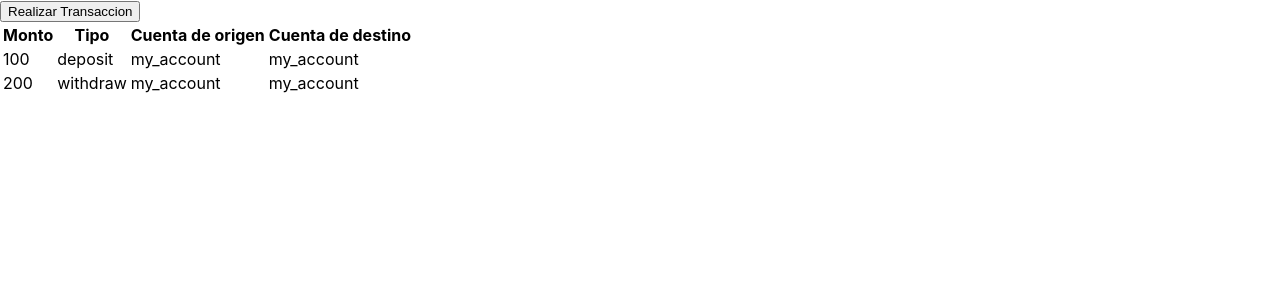
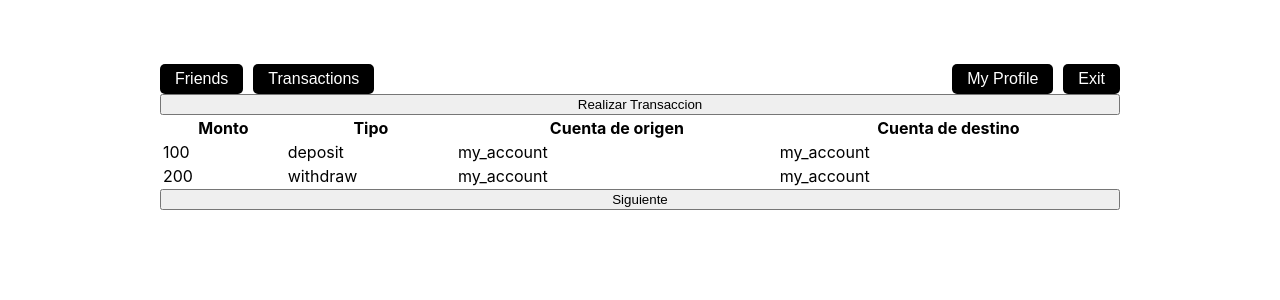
Before and after one commit to ChurrisBoys/seguridad_tarea_churris_banca, a React (Create React App) app in the folder client/: page /banking in a window 1280 px wide. Shown: the top 300 px of the page. Built offline with nearby package versions, Linux system fonts and the light colour scheme.

Commit message:
Adds paging, layout and navbar support for consistency

```diff
--- a/client/src/components/Banking/BankingFeed.js
+++ b/client/src/components/Banking/BankingFeed.js
@@ -1,4 +1,7 @@
 import React from "react";
+import Layout from "../Common/Layout";
+
+const pageSize = 2;
 
 
 const transactions = [
@@ -13,13 +16,38 @@ const transactions = [
         type: "withdraw",
         sourceAccount: "my_account",
         destinationAccount: "my_account"
+    },
+    {
+        amount: 300,
+        type: "deposit",
+        sourceAccount: "my_account",
+        destinationAccount: "my_account"
+    },
+    {
+        amount: 400,
+        type: "withdraw",
+        sourceAccount: "my_account",
+        destinationAccount: "my_account"
     }
 ];
 
 
+function SliceTransactions(page, pageSize) {
+    const startIndex = (page - 1) * pageSize;
+    const endIndex = startIndex + pageSize;
+    return transactions.slice(startIndex, endIndex);
+
+}
+
 function CreateTransactionButton() {
     return (
         <button className="btn btn-primary">Realizar Transaccion</button>
+    );
+}
+
+function NextPageButton({ page, setPage }) {
+    return (
+        <button className="btn btn-primary" onClick={() => { setPage((page % pageSize) + 1) }}>Siguiente</button>
     );
 }
 
@@ -54,15 +82,22 @@ function TransactionTable({ transactions }) {
     );
 }
 
-function BankingFeed({ transactions }) {
+function BankingFeed({ transactions, page, setPage }) {
     return (
         <div>
-            {CreateTransactionButton()}
-            <TransactionTable transactions={transactions} />
+            <Layout>
+                {CreateTransactionButton()}
+                <TransactionTable transactions={transactions} />
+                {NextPageButton({ page, setPage })}
+            </Layout>
         </div>
     );
 }
 
 export default function Banking() {
-    return <BankingFeed transactions={transactions} />;
+    const [page, setPage] = React.useState(1);
+    const transactions = SliceTransactions(page, pageSize);
+
+
+    return <BankingFeed transactions={transactions} page={page} setPage={setPage} />;
 }
--- /dev/null
+++ b/client/src/components/Common/Layout.css
@@ -0,0 +1,8 @@
+.Layout {
+    display: flex;
+    flex-direction: column;
+    width: 100%;
+    max-width: 960px;
+    margin: 0 auto;
+    margin-top: 5%;
+}
--- /dev/null
+++ b/client/src/components/Common/Layout.js
@@ -0,0 +1,14 @@
+import React from 'react';
+import Navbar from './Navbar';
+import './Layout.css';
+
+const Layout = ({ children }) => {
+  return (
+    <div className='Layout'>
+      <Navbar />
+      {children}
+    </div>
+  );
+};
+
+export default Layout;
--- /dev/null
+++ b/client/src/components/Common/Navbar.css
@@ -0,0 +1,22 @@
+
+.top-buttons {
+    display: flex;
+    justify-content: space-between;
+    width: 100%;
+}
+
+.buttons-left,
+.buttons-right {
+    display: flex;
+}
+
+.button {
+    padding: 6px 15px;
+    font-size: 16px;
+    background-color: black;
+    color: white;
+    border: none;
+    border-radius: 5px;
+    cursor: pointer;
+    margin-right: 10px;
+}
--- /dev/null
+++ b/client/src/components/Common/Navbar.js
@@ -0,0 +1,36 @@
+import React from "react";
+import { useNavigate } from "react-router-dom";
+
+import "./Navbar.css";
+
+
+
+function Navbar() {
+
+    const navigate = useNavigate();
+
+    const handleExit = () => {
+        navigate('/');
+    };
+
+    const handleTransaction = () => {
+        navigate('/banking');
+    };
+
+    return (
+        <div className="Navbar">
+            <div className="top-buttons">
+                <div className="buttons-left">
+                    <button className="button">Friends</button>
+                    <button className="button" onClick={handleTransaction}>Transactions</button>
+                </div>
+                <div className="buttons-right">
+                    <button className="button">My Profile</button>
+                    <button className="button" onClick={handleExit}>Exit</button>
+                </div>
+            </div>
+        </div>
+    );
+}
+
+export default Navbar;
```
